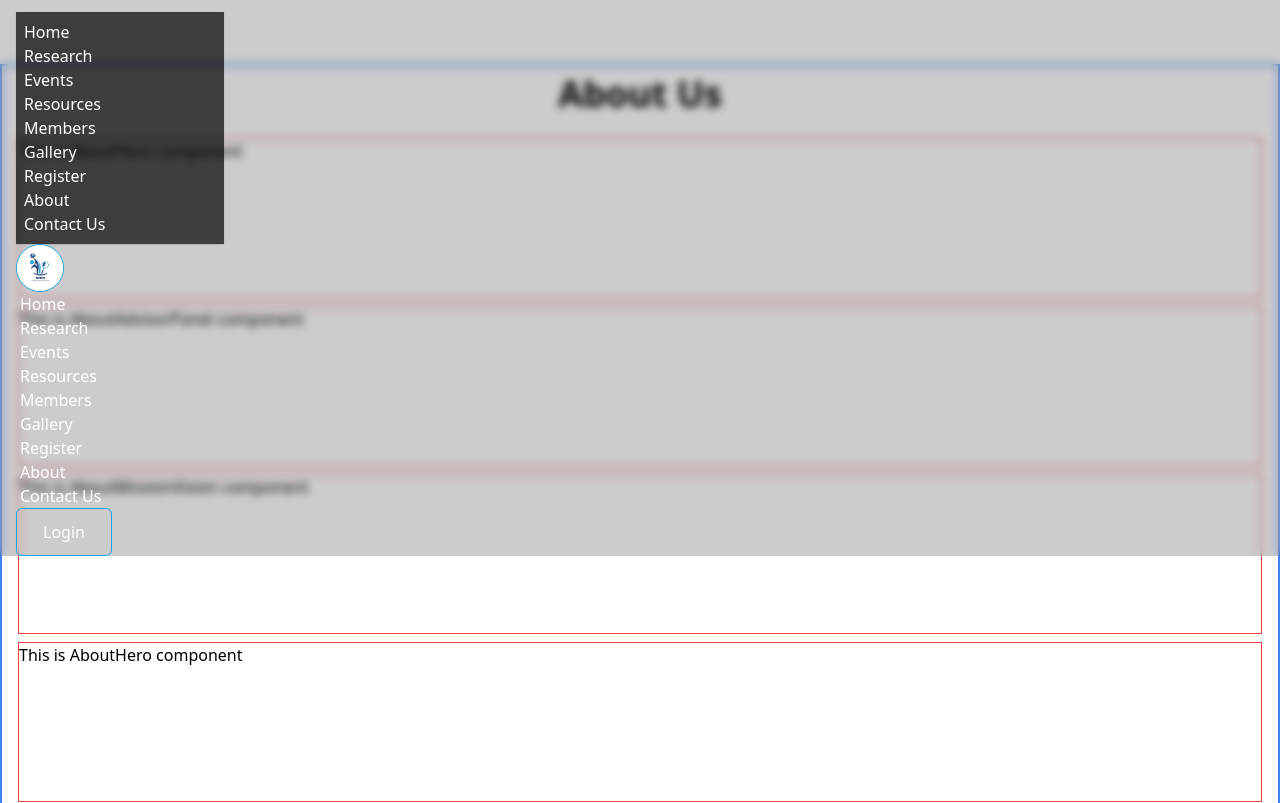
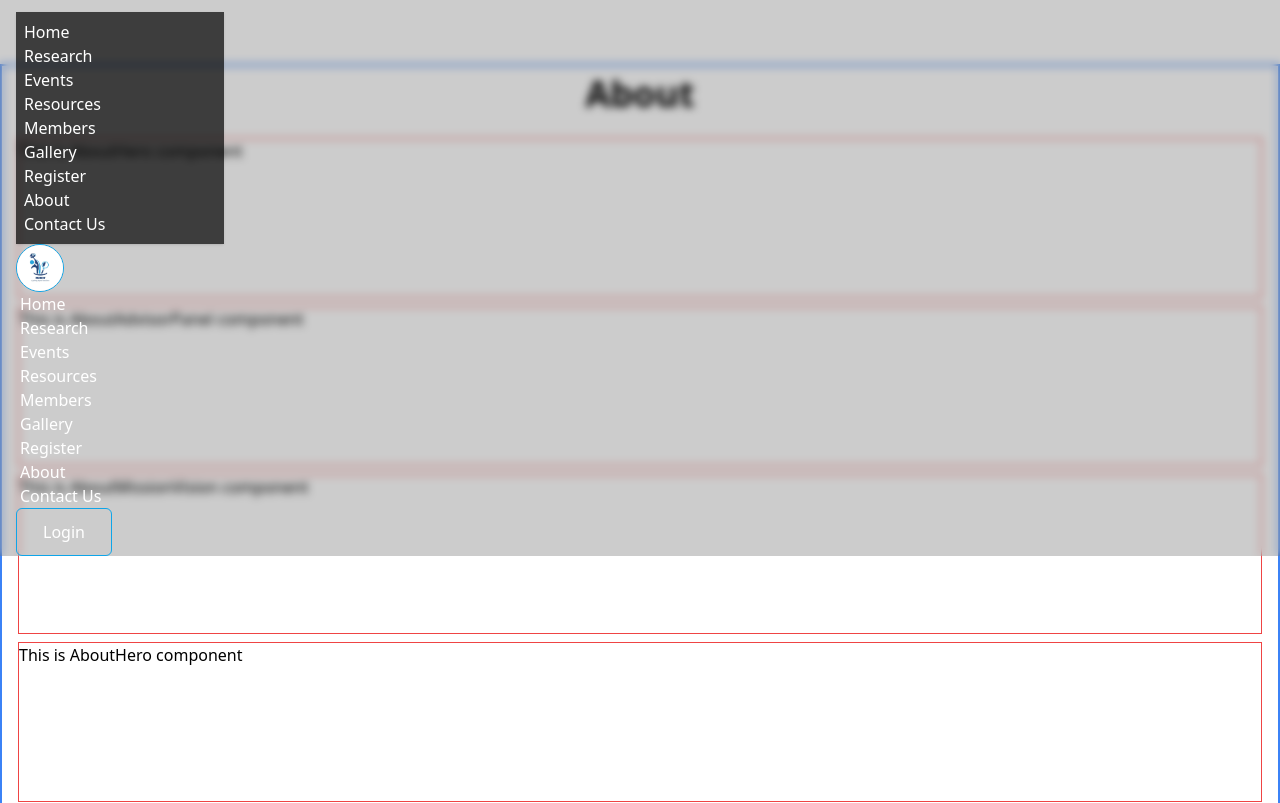
Before and after one commit to mehorabkonok/ruherf, a React (Vite) app: page /about in a window 1280 px wide. Shown: the top 803 px of the page. Built offline with nearby package versions, Linux system fonts and the light colour scheme.

Commit message:
'About Us' to "About'

```diff
--- a/src/Pages/Routes/About/About.jsx
+++ b/src/Pages/Routes/About/About.jsx
@@ -15,7 +15,7 @@
         <>
             <div className='border-2 border-blue-500 p-2'>
                 {/* About page header or totle */}
-                <h1 className='text-4xl font-bold text-center mb-6'>About Us</h1>
+                <h1 className='text-4xl font-bold text-center mb-6'>About</h1>
 
                 {/* About components */}
                 <div>
```
